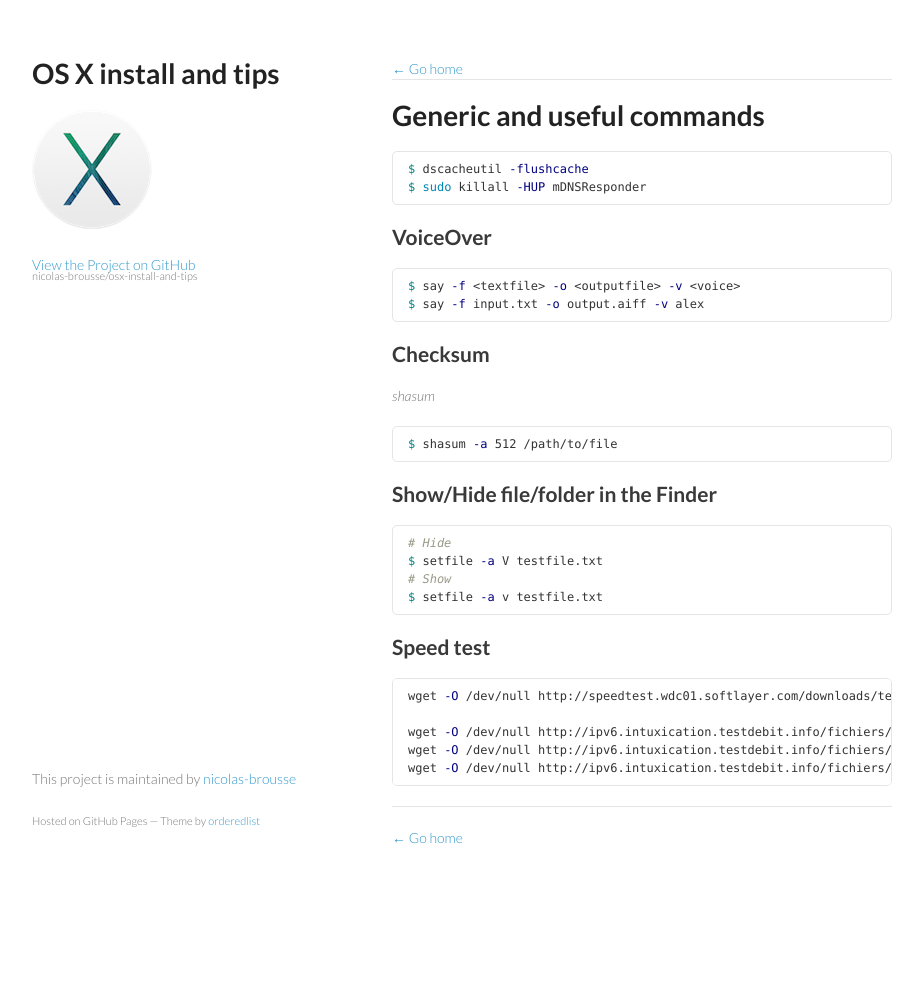
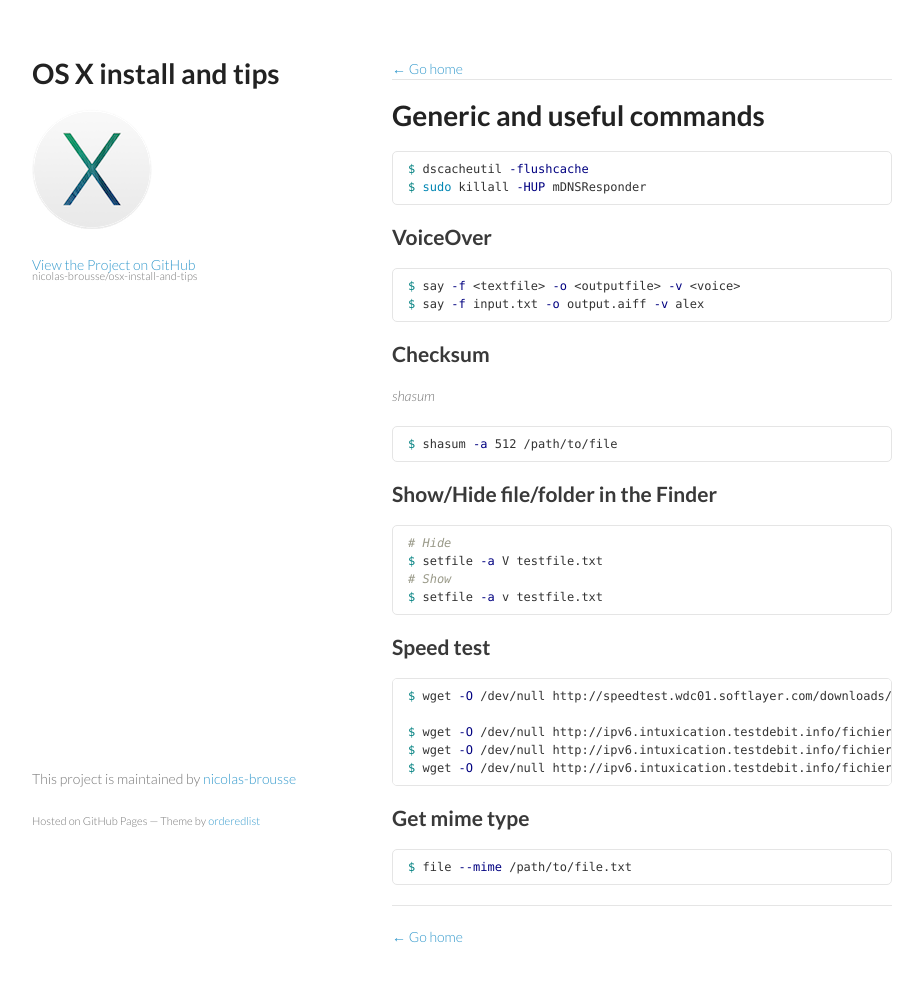
Before and after one commit to nicolas-brousse/osx-install-and-tips, a Jekyll site: the page built from pages/others/commands.md, in a window 1280 px wide. Shown: the whole page, without its empty margins (178-1101 px from the left). Built offline with Jekyll 4.4.1, drawn with Linux system fonts in a browser that asks for light colours; Markdown is read by kramdown in place of the engine named in the settings; before the commit the page ends 900 px from its top, so only the background shows below that.

Commit message:
Update commands.md

````diff
--- a/pages/others/commands.md
+++ b/pages/others/commands.md
@@ -37,9 +37,15 @@ $ setfile -a v testfile.txt
 ## Speed test
 
 ```bash
-wget -O /dev/null http://speedtest.wdc01.softlayer.com/downloads/test10.zip
+$ wget -O /dev/null http://speedtest.wdc01.softlayer.com/downloads/test10.zip
 
-wget -O /dev/null http://ipv6.intuxication.testdebit.info/fichiers/1Mo.dat # 1Mo
-wget -O /dev/null http://ipv6.intuxication.testdebit.info/fichiers/100Mo.dat # 100Mo
-wget -O /dev/null http://ipv6.intuxication.testdebit.info/fichiers/1000Mo.dat # 1Go
+$ wget -O /dev/null http://ipv6.intuxication.testdebit.info/fichiers/1Mo.dat # 1Mo
+$ wget -O /dev/null http://ipv6.intuxication.testdebit.info/fichiers/100Mo.dat # 100Mo
+$ wget -O /dev/null http://ipv6.intuxication.testdebit.info/fichiers/1000Mo.dat # 1Go
 ```
+
+## Get mime type
+
+```bash
+$ file --mime /path/to/file.txt
+```
````
